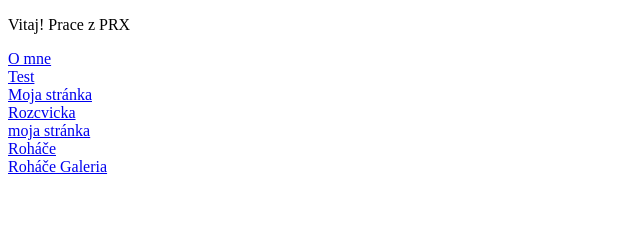
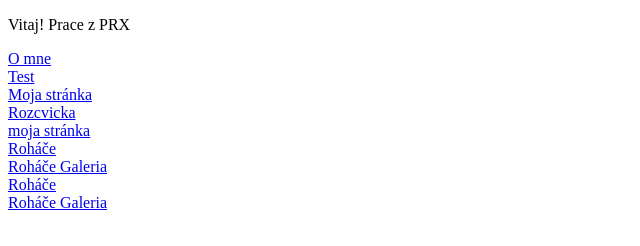
Before and after one commit to RealMaxx90/SS_PRX_IIC, a plain HTML site: page index.html in a window 1280 px wide. Shown: the whole page, without its empty margins (0-640 px from the left). Drawn offline with Linux system fonts and the light colour scheme.

Commit message:
Add links for new topics in index.html
Added links to new pages for 'Roháče' and 'Tatry'.

```diff
--- a/index.html
+++ b/index.html
@@ -14,6 +14,9 @@
     <a href="03_tema/moja-stranka.html" target="_blank" > moja stránka</a><br>
     <a href="04_tema/rohace.html" target="_blank" > Roháče</a><br>
     <a href="04_tema/rohace.html#galeria" target="_blank" > Roháče Galeria</a><br>
+    <a href="05_tema/tatry.html" target="_blank" > Roháče</a><br>
+    <a href="05_tema/tatry.html#galeria" target="_blank" > Roháče Galeria</a><br>
+
 
 </body>
 </html>
```
